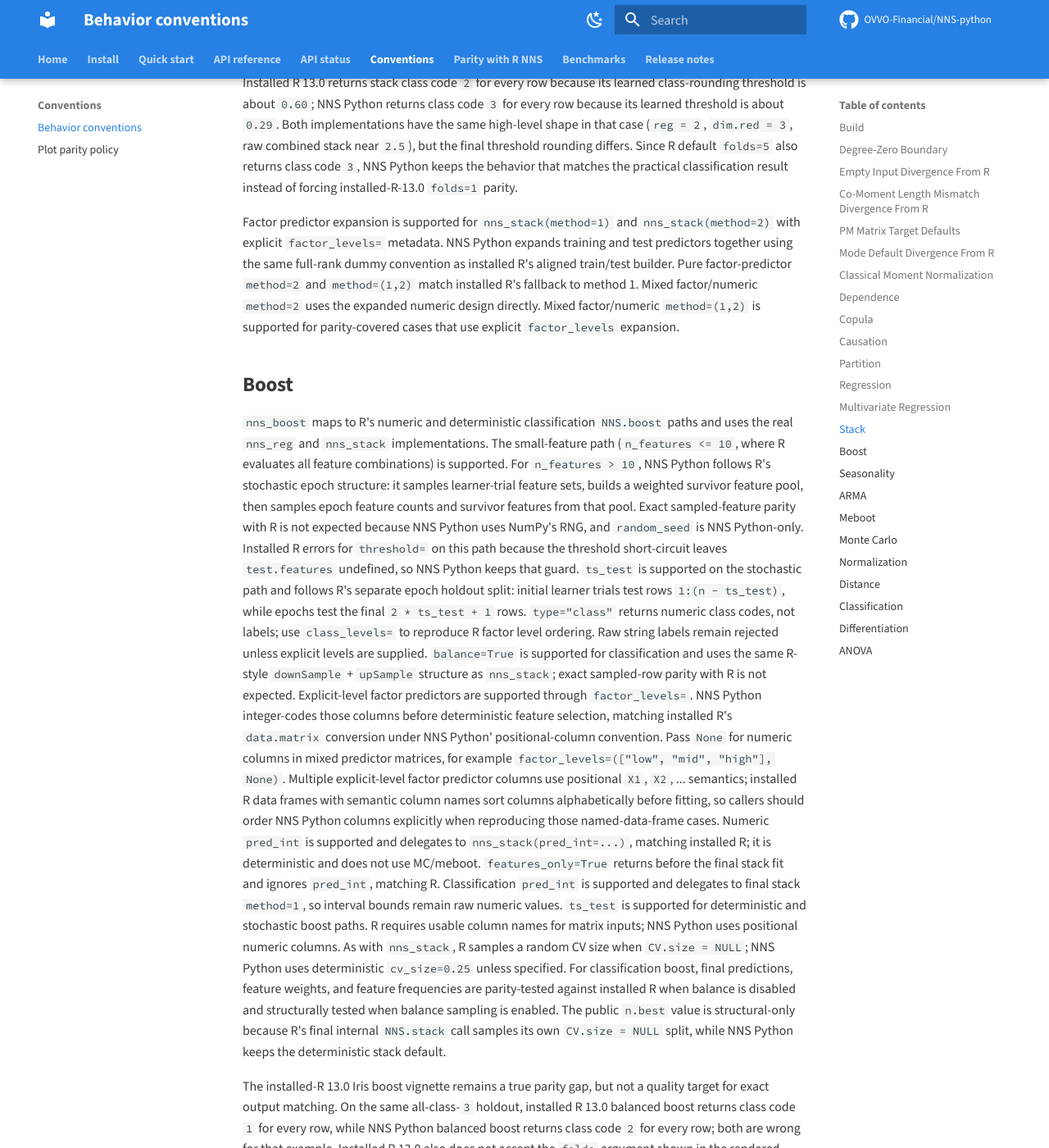
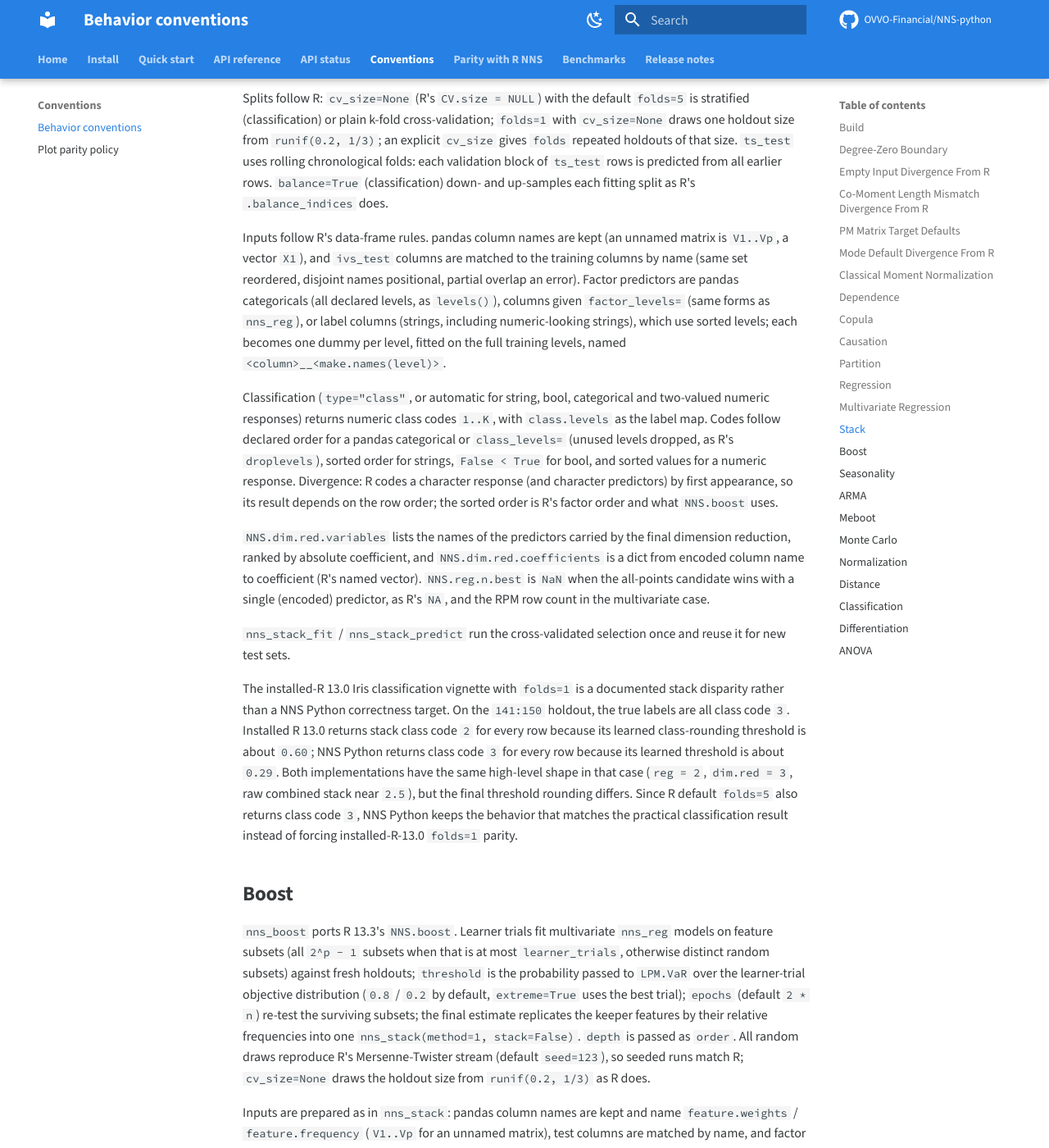
Before and after one commit to OVVO-Financial/NNS-python, an MkDocs documentation site: the page built from docs/conventions.md, in a window 1280 px wide and 1400 px high, scrolled down 6931 px. Shown: the whole window at 82% size. Built offline with MkDocs 1.6.1 and Material for MkDocs 9.7.7, drawn with Linux system fonts in a browser that asks for light colours; comment, search, counter and statistics services are not loaded; some of the changed text lies outside the part shown.

Commit message:
docs: describe the current regression, stack and boost design
The docs and docstrings for nns_reg, nns_m_reg, nns_stack and nns_boost
described an earlier design (audit STK-12, REG-18):

- conventions.md said nns_reg maps to factor.2.dummy = FALSE (the
  default is TRUE); intervals use UPM.VaR/LPM.VaR and below-range
  pred.int rows are dropped (they are type-8 residual quantiles, one row
  per point); "mode_class" is accepted (it raises); direct
  nns_m_reg(factor_2_dummy=True) is rejected because R errors (R 13.3
  works, and so does the port now); stack uses NumPy's RNG and a
  deterministic cv_size=0.25 (it reproduces R's Mersenne-Twister stream
  and R's 5-fold default); ts_test trains on the tail rows (folds are
  rolling chronological); raw string labels are rejected and
  class_levels/factor_levels reproduce R ordering (strings were
  accepted and both arguments were ignored until the previous commits);
  boost keeps an n_features > 10 NotImplementedError guard (gone) and
  positional X1.. names.
- api_status.md / api_reference.md listed the removed guards, "exact
  stochastic sample parity is not expected", and 0-based
  NNS.dim.red.variables.
- The stack module docstring claimed NumPy-RNG distributional parity.
- RegFitted promised standard.errors, RegResult an "empty" Point.est and
  no class.levels; MRegPredInt used lower/upper.pred.int keys (the
  result uses pred.int.neg/pos) and MRegResult claimed point_only drops
  keys (all keys are present, with None values). nns_reg's public
  docstring documented no parameters.

These sections now describe the code as it is: R's data-frame input
rules (name matching, factor/character typing, declared vs sorted level
order and where that deliberately differs from R's first-appearance
order), class_levels / factor_levels, R-stream randomness, split rules,
named selection outputs and the NaN n.best case. The TypedDicts match the
returned keys (standard.errors stays NotRequired for the unused legacy
implementation, whose interval helper annotation is widened accordingly)
and nns_reg gets a parameter/return docstring. The smoothing paragraph is
left as is (separate smoothing fix). No code behaviour changes.

````diff
--- a/docs/conventions.md
+++ b/docs/conventions.md
@@ -185,14 +185,45 @@
 
 ## Regression
 
-`nns_reg` maps to R's univariate numeric `NNS.reg` path with
-`factor.2.dummy = FALSE` and plotting disabled. Return keys match R's list names, but data.table outputs are plain
-dictionaries of NumPy arrays. `multivariate_call=True` returns R's internal
-two-column regression-point structure as `{"x": ..., "y": ...}` for
-`nns_m_reg`, including after dimension-reduction projection. Matrix `x` without
-dimension reduction dispatches to `nns_m_reg`.
+`nns_reg` maps to R's `NNS.reg` (plotting is a separate side effect). Return
+keys match R's list names; data.table outputs are plain dictionaries of NumPy
+arrays. `multivariate_call=True` returns R's internal two-column
+regression-point structure as `{"x": ..., "y": ...}`. More than one encoded
+predictor without dimension reduction runs the `NNS.M.reg` branch.
+
+Inputs follow R's data-frame rules (`.nns_reg_encode_predictors`):
+
+- pandas column names are kept (as `make.names` keys in `RPM`, `Fitted.xy`
+  and `equation`), and `point_est` columns are matched to the training
+  columns by name: the same set of names is reordered into training order,
+  names disjoint from the training names (or an unnamed array) are taken
+  positionally, and a partial overlap raises `ValueError`. A named row such as
+  `df.iloc[0]` is matched the same way. A single predictor is positional.
+- A column is a factor when it is a pandas categorical, when `factor_levels=`
+  declares its levels, or when it holds labels: strings (including
+  numeric-looking strings such as `"1"`, `"10"`, as in R) or an object column
+  with any non-number. An object column of numbers (`df.to_numpy()` of a mixed
+  frame) is numeric. `bool` columns stay numeric 0/1 (R treats logicals as
+  factors).
+- Factor levels are the declared levels in their order (pandas categories, or
+  `factor_levels=`: a mapping from column name to levels, one entry per column
+  with `None` for numeric columns, or a flat level list for a single
+  predictor). Undeclared label columns use sorted levels. Divergence: R uses
+  first-appearance order for character predictors, which makes its fit depend
+  on the row order; sorted is R's `factor()` order. With the default
+  `factor_2_dummy=True` the order only permutes the one-hot columns (one per
+  level); with `factor_2_dummy=False` the level order is the integer code.
+- Missing values in a factor column (training or `point_est`) raise
+  `ValueError`, as in R; `point_est` levels unseen in training raise too.
+- The response is a factor when it is a pandas categorical or `class_levels=`
+  is given (codes `1..K` in that order, `class.levels` lists them, and
+  classification is implied), a set of labels when it holds strings (sorted
+  levels, R's `factor(y)`), and numeric otherwise; an object array of numbers
+  is a numeric response, not classification. Missing labels raise.
+  Classification returns numeric class codes with `class.levels` as the label
+  map.
+
 `dist=None` is the default for `nns_reg`, `nns_m_reg`, `nns_stack`, and `nns_boost` and selects the native blended NNS distance, with `dist="NNS"` as the explicit alias. Continuous predictors use range-normalized coordinate differences and sum `abs(z) + z**2` across non-zero-range columns; explicit `dist="L1"`, `dist="L2"`, and `dist="FACTOR"` keep their legacy behavior.
-Classification is supported for numeric/logical/factor-like class-code targets.
 `smooth=True` follows installed R's ordinary piecewise fallback for univariate
 inputs with fewer than four observations and for univariate `order="max"`; R
 does not call `smooth.spline` there. Spline-eligible inputs use a private
@@ -201,12 +232,11 @@
 `1e-6 * IQR(x)` tie grouping, `.nknots.smspl` knot thinning above 49 unique x,
 the Fortran `sgram` penalty (with its `.3330` constant), R's interior-band
 trace ratio for lambda, and a banded Cholesky solve.
-Factor predictor expansion is supported through the public `nns_reg` path.
-When combined with dimension reduction, factor predictors are expanded with
-R's full-rank dummy convention before synthetic `x.star` coefficients are
-computed. For callers that want direct multivariate regression, use
-`prepare_factor_predictors(...)` first and pass the returned numeric design
-matrix into `nns_m_reg(...)`:
+With dimension reduction, factor predictors are encoded first (one dummy column
+per level with `factor_2_dummy=True`) and the synthetic `x.star` coefficients
+are computed on the encoded columns, as in R. For callers that want an explicit
+numeric design matrix, `prepare_factor_predictors(...)` returns the same
+full-rank dummy expansion:
 
 ```python
 from nns import nns_m_reg, prepare_factor_predictors
@@ -220,9 +250,8 @@
 fit = nns_m_reg(design.x, y, point_est=design.point_est)
 ```
 
-`prepare_factor_predictors(...)` uses the same full-rank dummy expansion as
-`nns_reg(..., factor_2_dummy=True)`, combines training `x` and `point_est`
-before expansion, and returns deterministic feature names.
+`prepare_factor_predictors(...)` combines training `x` and `point_est` before
+expansion and returns deterministic feature names.
 
 Numeric dimension reduction is supported for `"cor"`, `"NNS.dep"`,
 `"NNS.caus"`, `"all"`, `"equal"`, and numeric coefficient vectors. The
@@ -239,47 +268,35 @@
 The derivative table still comes from R's pre-reset regression-point construction,
 which NNS Python matches rather than recomputing adjacent slopes from all observations.
 
-The `"mode"` and `"mode_class"` noise-reduction modes are accepted in the
-univariate path and use the shared `nns_part`/`nns_mode` implementation. The
-`"mode_class"` default-order path can produce segment `standard.errors` values
-that differ from R at floating grouping granularity: installed R groups the
-`gradient` column through data.table's numeric radix grouping, while NumPy keeps
-near-identical binary floating values as separate groups. Regression points,
-coefficients, fitted values, and point estimates still match R on that path.
+`noise_reduction` accepts R's `"mean"`, `"median"`, `"mode"` and `"off"`;
+classification always reduces by the class mode.
 
-Regression confidence intervals are deterministic and use R's `LPM.VaR` /
-`UPM.VaR` logic, not `nns_mc` / `nns_meboot`. In the univariate fitted table,
-both `conf.int.pos` and `conf.int.neg` use `UPM.VaR(..., degree = 1)` on
-segment residuals, matching installed R even though the lower side might look
-like an `LPM` candidate. Univariate `point_est` prediction intervals use
-`UPM.VaR(..., degree = 0)` for the upper column and `LPM.VaR(..., degree = 0)`
-for the lower column. Below-range univariate point estimates follow R's
-`findInterval`/data.table behavior: index `0` rows are dropped, so `pred.int`
-can have fewer rows than `Point.est`. For class mode, fitted confidence columns
-remain raw numeric values, while univariate `pred.int` columns are rounded with
-R's `x %% 1 < 0.5` rule. Spline-eligible `smooth=True` interval tables use the
-same deterministic residual VaR logic after smoothing, matching installed R.
+Regression confidence intervals are deterministic residual bands: the
+`alpha/2` and `1 - alpha/2` type-8 quantiles of the training residuals are
+added to the fitted values (`conf.int.neg` / `conf.int.pos` in `Fitted.xy`)
+and to each point estimate (`pred.int.neg` / `pred.int.pos`, one row per
+`point_est` row, including points outside the training range). In class mode
+`pred.int` bounds are snapped to the observed class codes; the fitted
+confidence columns stay raw.
 
 ## Multivariate Regression
 
-`nns_m_reg` maps to installed R's numeric `NNS.M.reg` path with
-`factor.2.dummy = FALSE` and plotting disabled.
-Outputs use R's keys (`R2`, `rhs.partitions`, `RPM`, `Point.est`, `pred.int`,
-and `Fitted.xy`) with data.table objects represented as dictionaries of NumPy
-arrays. Numeric and class confidence intervals are deterministic and use the
-global residual `UPM.VaR(..., degree = 1)` offset from installed R. In class
-mode, fitted predictions and point estimates are rounded/clamped to class codes,
-but `pred.int` lower/upper bounds and fitted confidence columns remain raw
-numeric values. Classification mode (`type="class"`) is supported for
-numeric/logical/factor-like targets and returns numeric class codes. Direct
-`nns_m_reg(..., factor_2_dummy=True)` remains rejected for raw factor
-predictors because installed R errors on that path. This is an intentional API
-boundary rather than a mathematical gap: `nns_m_reg` is the numeric
-multivariate engine, while `prepare_factor_predictors(...)` performs the
-R-compatible categorical design-matrix preparation. Public `nns_reg` factor
-predictor expansion is also supported with `factor_2_dummy=True` and explicit
-`factor_levels=` metadata; it combines training `x` and `point_est` before
-full-rank dummy expansion, matching installed R's `factor_2_dummy_FR` path.
+`nns_m_reg` maps to R 13.3's `NNS.M.reg`, including its defaults
+(`factor_2_dummy=True`). Predictors and the response are prepared exactly as in
+`nns_reg` (see Regression): raw string and categorical columns are encoded by
+the function itself (one-hot dummies, or integer codes with
+`factor_2_dummy=False`), pandas column names are kept as the `RPM`,
+`rhs.partitions` and `Fitted.xy` keys (`V1..Vp` for an unnamed matrix), and
+`point_est` columns are matched by name. A string, bool or categorical
+response, or one given `class_levels=`, is a classification target with
+`class.levels` set; `type="class"` forces classification of a numeric
+response. At least two encoded predictor columns are required. Outputs use
+R's keys (`R2`, `rhs.partitions`, `RPM`, `Point.est`, `pred.int`,
+`Fitted.xy`, `n.best`, `dist`, `class.levels`) with data.table objects as
+dictionaries of NumPy arrays; intervals are the residual-quantile bands
+described under Regression. `prepare_factor_predictors(...)` is a separate
+legacy helper that builds a full-rank dummy design; it is not needed for
+either function.
 
 Point estimates match installed R, including the one-row outsider behavior in
 the multi-point path where R drops matrix dimensions before extrapolating.
@@ -288,28 +305,50 @@
 
 ## Stack
 
-`nns_stack` maps to R's numeric and deterministic classification `NNS.stack`
-paths using the real `nns_reg` dimension-reduction and multivariate-regression
-internals. `type="class"` is supported for numeric/logical/factor-like targets
-and returns numeric class codes, not labels. Use `class_levels=` to reproduce R
-factor level ordering. Raw string labels remain rejected unless explicit levels
-are supplied. `balance=True` is supported for classification and follows R's
-`downSample` + `upSample` structure: each non-empty class is downsampled to the
-minority count without replacement, each class is upsampled to the majority
-count with replacement, and the downsampled rows are concatenated before the
-upsampled rows. Exact sampled-row parity with R is not expected because NNS Python
-uses NumPy's RNG; `random_seed` is a NNS Python-only reproducibility convenience.
-Numeric and class prediction intervals are supported and are combined by
-installed R's weighted data.table arithmetic. For class stacks, single-method
-`method=1` and `method=2` return the delegated interval table unchanged; when
-`method=(1,2)`, the weighted final interval table is rounded with R's
-`x %% 1 < 0.5` rule.
-`ts_test` is supported and follows installed R's split exactly: CV training uses
-the tail `ts_test` rows, while CV testing uses the earlier rows
-`1:(n - ts_test)`. This is intentionally not changed even though it is
-counterintuitive. R's `CV.size = NULL` samples a random value between 0.2 and
-1/3; NNS Python uses a deterministic default of `0.25`. Pass `cv_size` explicitly for
-exact R parity.
+`nns_stack` ports R 13.3's `NNS.stack`: out-of-fold selection of `n.best`
+(Method 1) and of the dimension-reduction count (Method 2), classification
+thresholds and ensemble weights, using the real `nns_reg` internals.
+
+Randomness: every split and balancing draw reproduces R's Mersenne-Twister
+`sample()` stream (`set.seed(seed)`, default `seed=123`), so a seeded run
+matches R bit for bit. `seed=None` draws a seed from OS entropy (R continues
+its global stream). `random_seed=` is an alias for `seed`.
+
+Splits follow R: `cv_size=None` (R's `CV.size = NULL`) with the default
+`folds=5` is stratified (classification) or plain k-fold cross-validation;
+`folds=1` with `cv_size=None` draws one holdout size from `runif(0.2, 1/3)`;
+an explicit `cv_size` gives `folds` repeated holdouts of that size. `ts_test`
+uses rolling chronological folds: each validation block of `ts_test` rows is
+predicted from all earlier rows. `balance=True` (classification) down- and
+up-samples each fitting split as R's `.balance_indices` does.
+
+Inputs follow R's data-frame rules. pandas column names are kept (an unnamed
+matrix is `V1..Vp`, a vector `X1`), and `ivs_test` columns are matched to the
+training columns by name (same set reordered, disjoint names positional,
+partial overlap an error). Factor predictors are pandas categoricals (all
+declared levels, as `levels()`), columns given `factor_levels=` (same forms as
+`nns_reg`), or label columns (strings, including numeric-looking strings),
+which use sorted levels; each becomes one dummy per level, fitted on the full
+training levels, named `<column>__<make.names(level)>`.
+
+Classification (`type="class"`, or automatic for string, bool, categorical
+and two-valued numeric responses) returns numeric class codes `1..K`, with
+`class.levels` as the label map. Codes follow declared order for a pandas
+categorical or `class_levels=` (unused levels dropped, as R's `droplevels`),
+sorted order for strings, `False < True` for bool, and sorted values for a
+numeric response. Divergence: R codes a character response (and character
+predictors) by first appearance, so its result depends on the row order; the
+sorted order is R's factor order and what `NNS.boost` uses.
+
+`NNS.dim.red.variables` lists the names of the predictors carried by the
+final dimension reduction, ranked by absolute coefficient, and
+`NNS.dim.red.coefficients` is a dict from encoded column name to coefficient
+(R's named vector). `NNS.reg.n.best` is `NaN` when the all-points candidate
+wins with a single (encoded) predictor, as R's `NA`, and the RPM row count in
+the multivariate case.
+
+`nns_stack_fit` / `nns_stack_predict` run the cross-validated selection once and
+reuse it for new test sets.
 
 The installed-R 13.0 Iris classification vignette with `folds=1` is a documented
 stack disparity rather than a NNS Python correctness target. On the `141:150` holdout,
@@ -322,65 +361,35 @@
 `3`, NNS Python keeps the behavior that matches the practical classification result
 instead of forcing installed-R-13.0 `folds=1` parity.
 
-Factor predictor expansion is supported for `nns_stack(method=1)` and
-`nns_stack(method=2)` with explicit `factor_levels=` metadata. NNS Python expands
-training and test predictors together using the same full-rank dummy convention
-as installed R's aligned train/test builder. Pure factor-predictor `method=2`
-and `method=(1,2)` match installed R's fallback to method 1. Mixed
-factor/numeric `method=2` uses the expanded numeric design directly. Mixed
-factor/numeric `method=(1,2)` is supported for parity-covered cases that use
-explicit `factor_levels` expansion.
-
 ## Boost
 
-`nns_boost` maps to R's numeric and deterministic classification `NNS.boost`
-paths and uses the real `nns_reg` and `nns_stack` implementations. The
-small-feature path (`n_features <= 10`, where R evaluates all feature
-combinations) is supported. For `n_features > 10`, NNS Python follows R's stochastic
-epoch structure: it samples learner-trial feature sets, builds a weighted
-survivor feature pool, then samples epoch feature counts and survivor features
-from that pool. Exact sampled-feature parity with R is not expected because
-NNS Python uses NumPy's RNG, and `random_seed` is NNS Python-only. Installed R errors for
-`threshold=` on this path because the threshold short-circuit leaves
-`test.features` undefined, so NNS Python keeps that guard. `ts_test` is supported on
-the stochastic path and follows R's separate epoch holdout split: initial
-learner trials test rows `1:(n - ts_test)`, while epochs test the final
-`2 * ts_test + 1` rows. `type="class"` returns numeric class codes, not labels; use
-`class_levels=` to reproduce R factor level ordering. Raw string labels remain
-rejected unless explicit levels are supplied. `balance=True` is supported for
-classification and uses the same R-style `downSample` + `upSample` structure as
-`nns_stack`; exact sampled-row parity with R is not expected.
-Explicit-level factor predictors are supported through `factor_levels=`. NNS Python
-integer-codes those columns before deterministic feature selection, matching
-installed R's `data.matrix` conversion under NNS Python' positional-column
-convention. Pass `None` for numeric columns in mixed predictor matrices, for
-example `factor_levels=(["low", "mid", "high"], None)`. Multiple explicit-level
-factor predictor columns use positional `X1`, `X2`, ... semantics; installed R
-data frames with semantic column names sort columns alphabetically before
-fitting, so callers should order NNS Python columns explicitly when reproducing those
-named-data-frame cases. Numeric `pred_int` is supported and
-delegates to `nns_stack(pred_int=...)`, matching installed R; it is deterministic
-and does not use MC/meboot. `features_only=True` returns before the final stack
-fit and ignores `pred_int`, matching R. Classification `pred_int` is supported
-and delegates to final stack `method=1`, so interval bounds remain raw numeric
-values. `ts_test` is supported for deterministic and stochastic boost paths. R
-requires usable column names for matrix inputs; NNS Python uses positional numeric columns. As with `nns_stack`, R
-samples a random CV size when `CV.size = NULL`; NNS Python uses deterministic
-`cv_size=0.25` unless specified. For classification boost, final predictions,
-feature weights, and feature frequencies are parity-tested against installed R
-when balance is disabled and structurally tested when balance sampling is
-enabled. The public `n.best` value is structural-only because R's final internal
-`NNS.stack` call samples its own `CV.size = NULL` split, while NNS Python keeps the
-deterministic stack default.
+`nns_boost` ports R 13.3's `NNS.boost`. Learner trials fit multivariate
+`nns_reg` models on feature subsets (all `2^p - 1` subsets when that is at most
+`learner_trials`, otherwise distinct random subsets) against fresh holdouts;
+`threshold` is the probability passed to `LPM.VaR` over the learner-trial
+objective distribution (`0.8` / `0.2` by default, `extreme=True` uses the best
+trial); `epochs` (default `2 * n`) re-test the surviving subsets; the final
+estimate replicates the keeper features by their relative frequencies into one
+`nns_stack(method=1, stack=False)`. `depth` is passed as `order`. All random
+draws reproduce R's Mersenne-Twister stream (default `seed=123`), so seeded
+runs match R; `cv_size=None` draws the holdout size from `runif(0.2, 1/3)` as R
+does.
+
+Inputs are prepared as in `nns_stack`: pandas column names are kept and name
+`feature.weights` / `feature.frequency` (`V1..Vp` for an unnamed matrix), test
+columns are matched by name, and factor predictors (categoricals,
+`factor_levels=`, or label columns with sorted levels) stay factors in every
+learner fit; declared levels absent from the training data are dropped
+(R's `droplevels`). A string, bool or categorical response is classified and
+returns class codes with `class.levels` (declared order, `class_levels=`, or
+sorted labels); a numeric response with `type="class"` returns its original
+class values.
 
 The installed-R 13.0 Iris boost vignette remains a true parity gap, but not a
 quality target for exact output matching. On the same all-class-`3` holdout,
 installed R 13.0 balanced boost returns class code `1` for every row, while NNS Python
 balanced boost returns class code `2` for every row; both are wrong for that
-example. Installed R 13.0 also does not accept the `folds` argument shown in the
-rendered upstream overview for `NNS.boost`, so this example is tracked as
-R-version/upstream-example drift plus a boost parity gap rather than evidence
-that NNS Python should copy the installed-R balanced output.
+example.
 
 ## Seasonality
 
@@ -519,22 +528,17 @@
 
 ## Classification
 
-R classification paths work with numeric class codes. R factors become
-1-indexed numeric codes in factor-level order and predictions are returned as
-codes rather than decoded labels. NNS Python provides `factor_2_dummy`,
-`factor_2_dummy_fr`, `encode_factor_codes`, and `prepare_factor_predictors`;
-pass explicit `levels=` / `factor_levels=` to reproduce R factor level order
-because NumPy arrays do not carry factor metadata.
-
-`nns_reg(..., type="class")`, `nns_m_reg(..., type="class")`, and
-`nns_stack(..., type="class")` are supported for numeric, logical, and
-factor-like targets. Use `class_levels=` when passing string/object labels so
-NNS Python can reproduce R factor codes explicitly. Raw string classification remains
-rejected where installed R errors or produces unusable `NA` conversions.
-Predictions and point estimates are numeric class codes, not original labels,
-matching installed R. Class confidence intervals are supported in `nns_reg` and
-`nns_m_reg`; stack/boost class `pred_int` is supported through those regression
-interval tables.
+R classification paths work with numeric class codes: factor levels become
+1-indexed codes in level order and predictions are returned as codes rather
+than labels, with `class.levels` as the label map. NNS Python follows that
+contract. pandas categoricals carry their level order; `class_levels=` (for
+the response) and `factor_levels=` (for predictors) declare it explicitly for
+plain arrays; undeclared string labels are coded in sorted order. String
+labels are accepted directly by `nns_reg`, `nns_m_reg`, `nns_stack` and
+`nns_boost`. The standalone helpers `factor_2_dummy`, `factor_2_dummy_fr` and
+`encode_factor_codes` take `levels=` for the same purpose. Class confidence
+intervals are supported in `nns_reg` and `nns_m_reg`; stack/boost class
+`pred_int` is supported through those regression interval tables.
 
 ## Differentiation
 
````
Also changed, not shown: docs/api_reference.md (+7 -7 lines), docs/api_status.md (+16 -15 lines), 4 other files.
